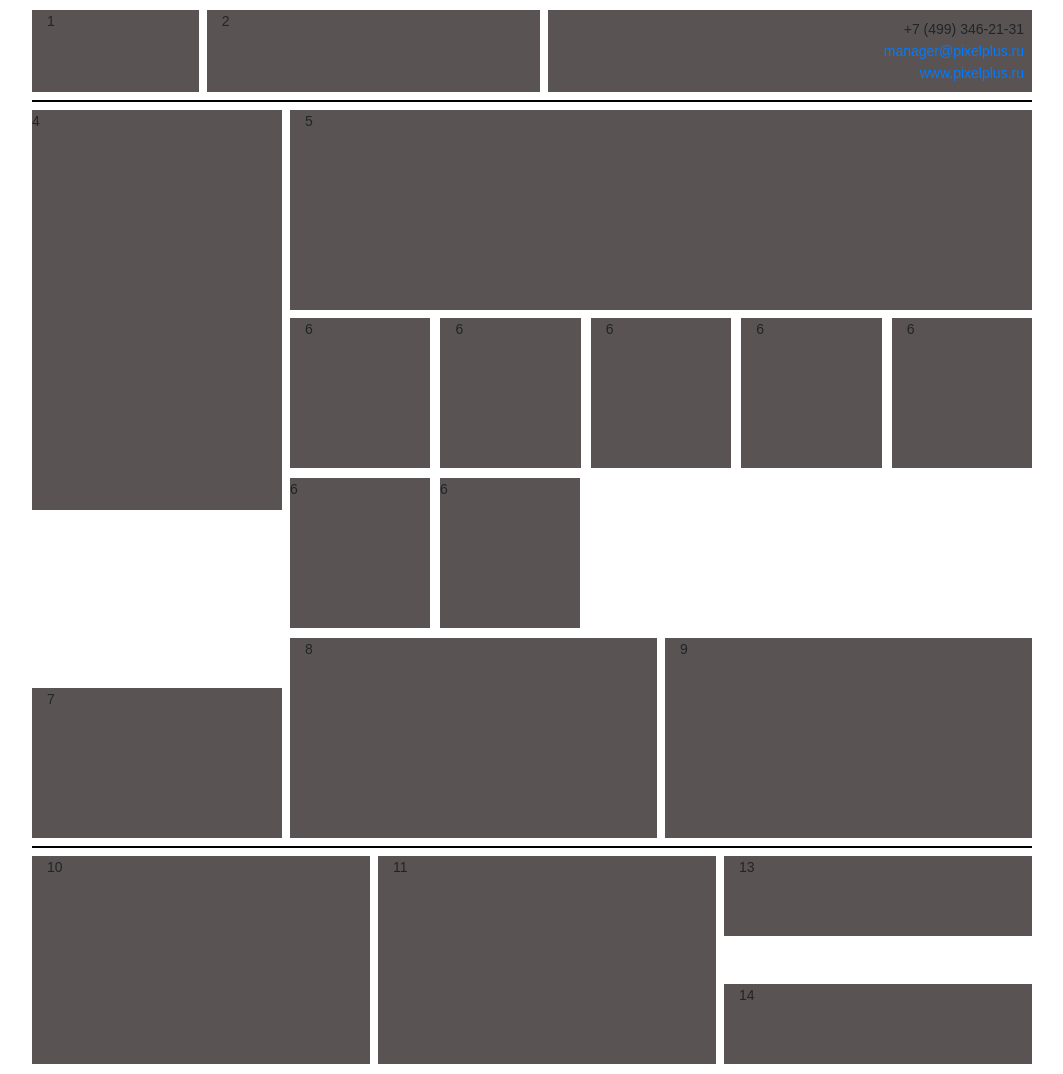
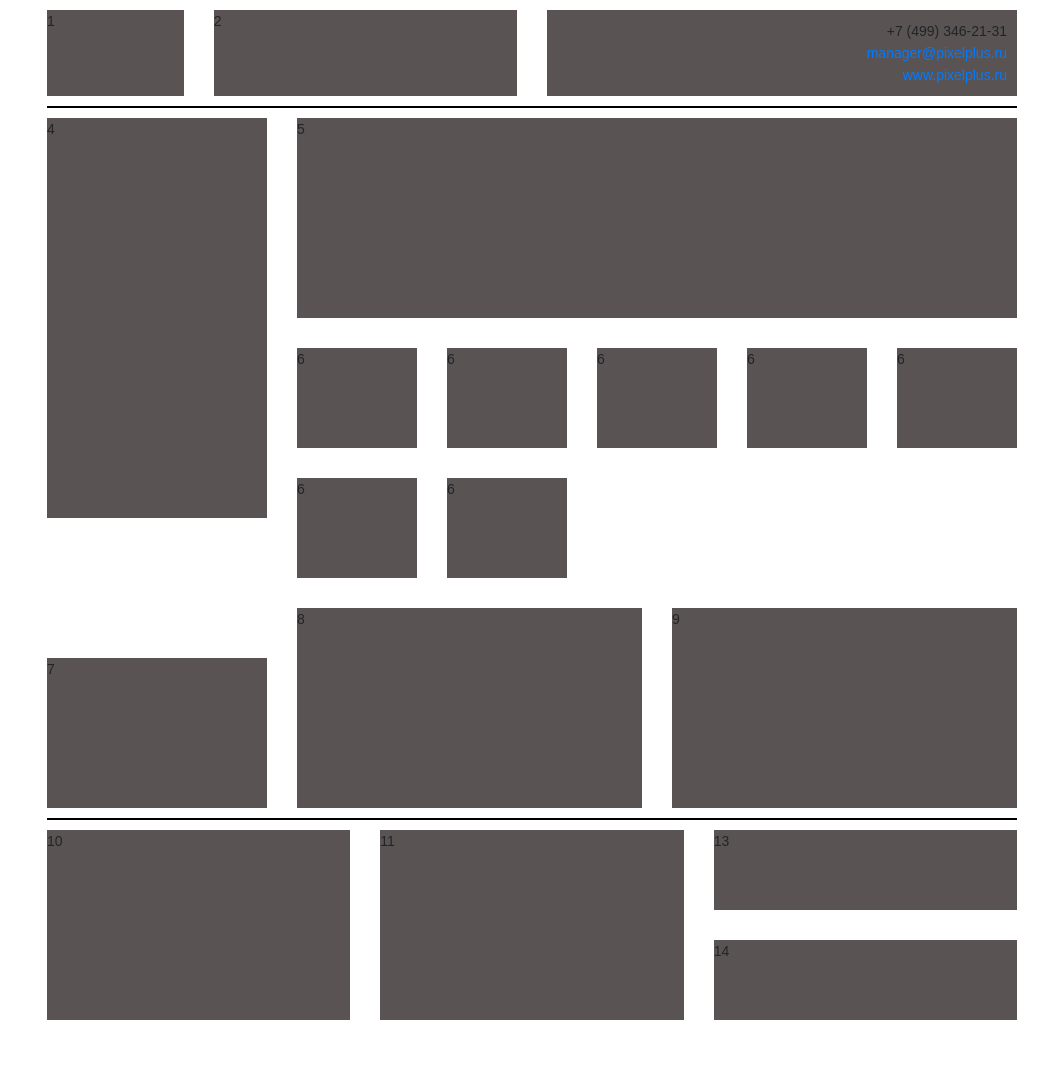
Before and after one commit to vladimir225/4, a plain HTML site: page index.html in a window 1280 px wide. Shown: the whole page, without its empty margins (108-1171 px from the left). After the commit the page ends 1030 px from the top, so only its background shows below. Drawn offline with nearby package versions, Linux system fonts and the light colour scheme.

Commit message:
Add files via upload

```diff
--- a/index.html
+++ b/index.html
@@ -10,47 +10,95 @@
 </head>
 <body>
         <div class="container">
-            <div class="header row">
-                <div class="background col-2 mr-2 mb-2">
-                 1
+            <div class="header">
+                <div class="row">
+                    <div class=" col-2">
+                        <div class="column-1 background">1
                         </div>
-                <div class=" background col-4 mr-2 mb-2">
-                2
                     </div>
-                <div class=" background column-3 col p-2 mb-2">
+                    <div class="col-4">
+                        <div class="column-2 background">2
+                        </div>
+                    </div>
+                    <div class="col-6">
+                        <div class="background column-3">
                         +7 (499) 346-21-31<br>
                          <a href="https://pixelplus.ru">manager@pixelplus.ru</a><br>
                         <a href="https://pixelplus.ru">www.pixelplus.ru</a>
                         </div>
                     </div>
-             <div class= "main row mt-2" >
-                    <div class="col-3 mr-2 p-0">
+                </div>
+            </div>
+             <div class= "main" >
+                <div class="row">
+                    <div class="col-3">
                         <div class=" background column-4">4</div>
                     </div>
-                    <div class="col row p-0 m-0">
-                        <div class=" background column-5 col-12 mb-2">5</div>
-                        <div class="column-6 col">6</div>
-                        <div class="column-6 col">6</div>
-                        <div class="column-6 col">6</div>
-                        <div class="column-6 col">6</div>
-                        <div class="column-6 col mr-0">6</div>
-                        <div class="col-12 row ml-0 p-0">
+                    <div class="col-9">
+                      <div class="row">
+                        <div class="col-12">
+                            <div class=" background column-5 ">5</div>
+                        </div>
+                        <div class="my-grid">
+                            <div class="row">
+                                <div class="my-grid-column">
                                     <div class="column-6">6</div>
+                                </div>
+                                <div class="my-grid-column">
+                                    <div class="column-6">6</div>
+                                </div>
+                                <div class="my-grid-column">
+                                    <div class="column-6">6</div>
+                                </div>
+                                <div class="my-grid-column">
+                                    <div class="column-6">6</div>
+                                </div>
+                                <div class="my-grid-column">
+                                    <div class="column-6">6</div>
+                                </div>
+                                <div class="my-grid-column">
+                                    <div class="column-6">6</div>
+                                </div>
+                                <div class="my-grid-column">
                                     <div class="column-6">6</div>
                                 </div>
                             </div>
-                    <div class="mb-2 col-12 row p-0 m-0">
-                        <div class=" background column-7 col-3 mr-2">7</div>
-                        <div class=" background col mr-2">8</div>
-                        <div class=" background column-9 col">9</div>
                         </div>
                       </div>
-             <div class="footer row mt-2">
-                <div class=" background col mr-2">10</div>
-                <div class=" background col mr-2">11</div>
-                <div class="column-12 col p-0">
-                    <div class=" background column-13 col mb-5">13</div>
-                    <div class=" background column-14 col">14</div>
+                    </div>
+                    <div class="col-12">
+                        <div class="row">
+                            <div class="col-3">
+                                <div class="background column-7">7</div>
+                            </div>
+                            <div class="col">
+                                <div class="background column-8">8</div>
+                            </div>
+                            <div class="col">
+                                <div class="background column-9">9</div>
+                            </div>
+                        </div>
+                    </div>
+                </div>
+             </div>
+             <div class="footer">
+                <div class="row">
+                    <div class="col">
+                        <div class="background column-10">10</div>
+                    </div>
+                    <div class="col">
+                        <div class="background column-11">11</div>
+                    </div>
+                    <div class="col">
+                        <div class="column-12">
+                            <div class="columnSize-13">
+                                <div class="background column-13">13</div>
+                            </div>
+                            <div class="columnSize-14">
+                                <div class="background column-14">14</div>
+                            </div>
+                        </div>
+                    </div>
                 </div>
              </div>
         </div>
--- a/styles.css
+++ b/styles.css
@@ -11,14 +11,26 @@ body {
 
 .header {
   border-bottom: 2px solid black;
+  padding-bottom: 10px;
+}
+
+.column-1 {
+  height: 100%;
+}
+
+.column-2 {
+  height: 100%;
 }
 
 .column-3 {
   text-align: right;
+  padding: 10px;
 }
 
 .main {
   border-bottom: 2px solid black;
+  padding-top: 10px;
+  padding-bottom: 10px;
 }
 
 .column-4 {
@@ -29,28 +41,65 @@ body {
   height: 200px;
 }
 
+.my-grid {
+  width: 100%;
+  margin-top: 30px;
+  padding-left: 15px;
+  padding-right: 15px;
+}
+
+.my-grid-column {
+  padding-left: 15px;
+  padding-right: 15px;
+  margin-bottom: 30px;
+  width: 20%;
+}
+
 .column-6 {
-  width: 140px;
-  height:150px;
-  margin: 0px 10px 10px 0px;
+  height:100px;
   background-color: rgb(90, 83, 83);
 }
 
 .column-7 {
   height:150px;
+  position: relative;
   top: 50px;
+}
+
+.column-8 {
+  height: 200px;
 }
 
 .column-9 {
   height: 200px;
 }
 
+.column-10 {
+  height: 100%;
+}
+
+.column-11 {
+  height: 100%;
+}
+
+.footer {
+  padding-top: 10px;
+}
+
 .column-12 {
   background-color: white;
 }
 
+.columnSize-13 {
+  padding-bottom: 15px;
+}
+
 .column-13 {
   height: 80px;
+}
+
+.columnSize-14 {
+  padding-top: 15px;
 }
 
 .column-14 {
```
Lines whose indentation alone changed are shown as unchanged.
